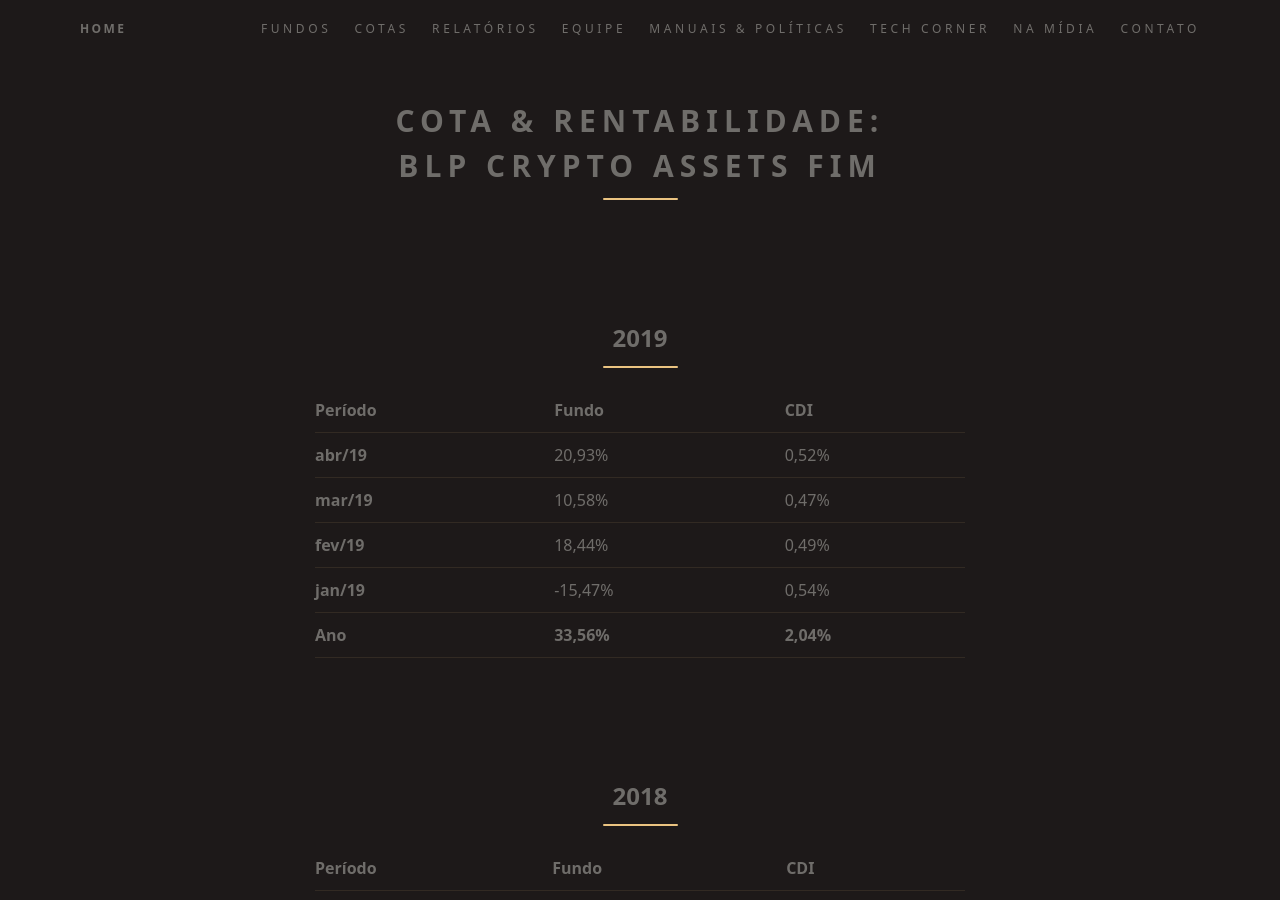
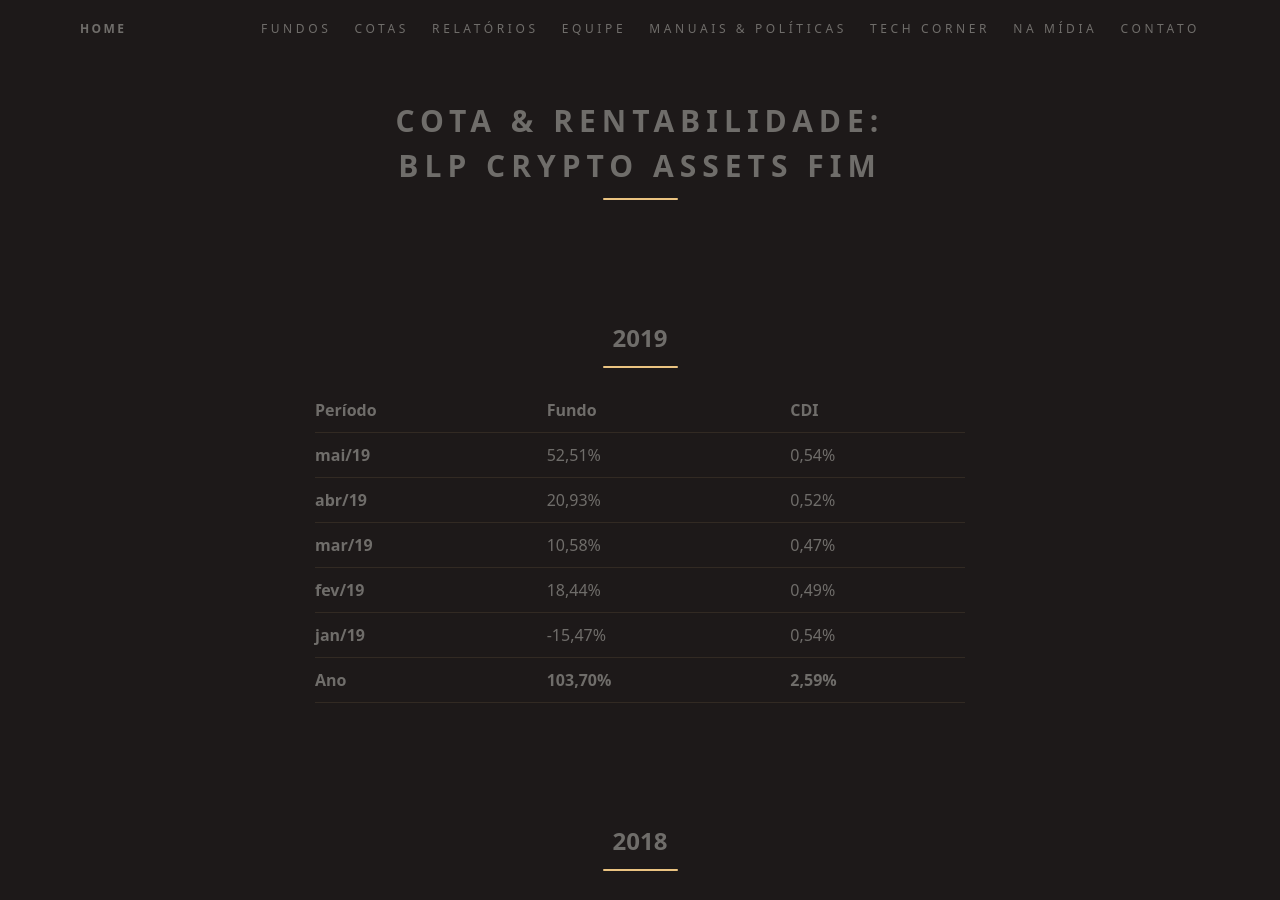
Before and after one commit to ateliedetemas/blpcrypto, a Jekyll site: the page built from rentabilidade/assets-fim.md, in a window 1280 px wide and 900 px high. Built offline with Jekyll 4.4.1, drawn with Linux system fonts in a browser that asks for light colours.

Commit message:
Update assets-fim.md

```diff
--- a/rentabilidade/assets-fim.md
+++ b/rentabilidade/assets-fim.md
@@ -8,11 +8,12 @@ title: "Cota & Rentabilidade: BLP Crypto Assets FIM"
 
 Período | Fundo | CDI
 ---|---|---
+**mai/19** | 52,51% | 0,54%
 **abr/19** | 20,93% | 0,52%
 **mar/19** | 10,58% | 0,47%
 **fev/19** | 18,44% | 0,49%
 **jan/19** | -15,47% | 0,54%
-**Ano**  | **33,56%** | **2,04%**
+**Ano**  | **103,70%** | **2,59%**
 
 ## 2018
 
```
